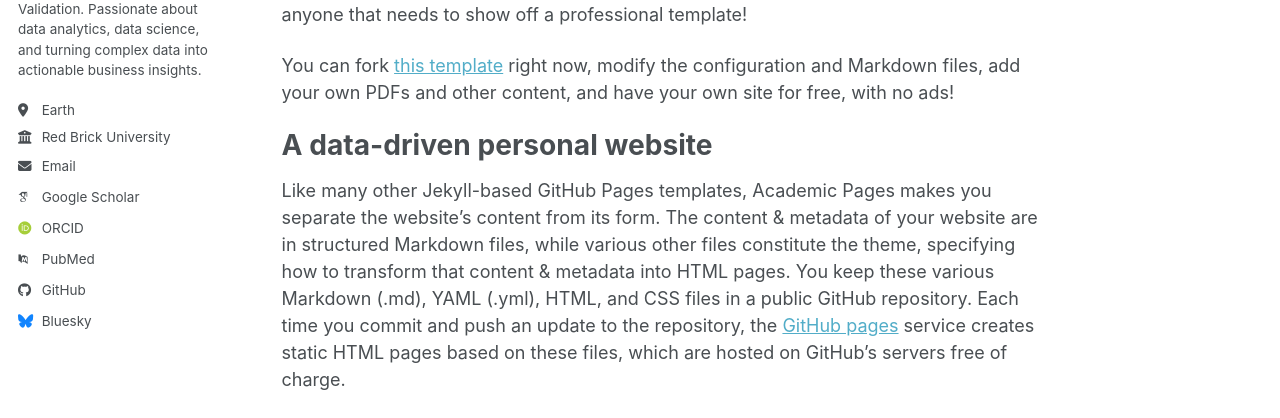
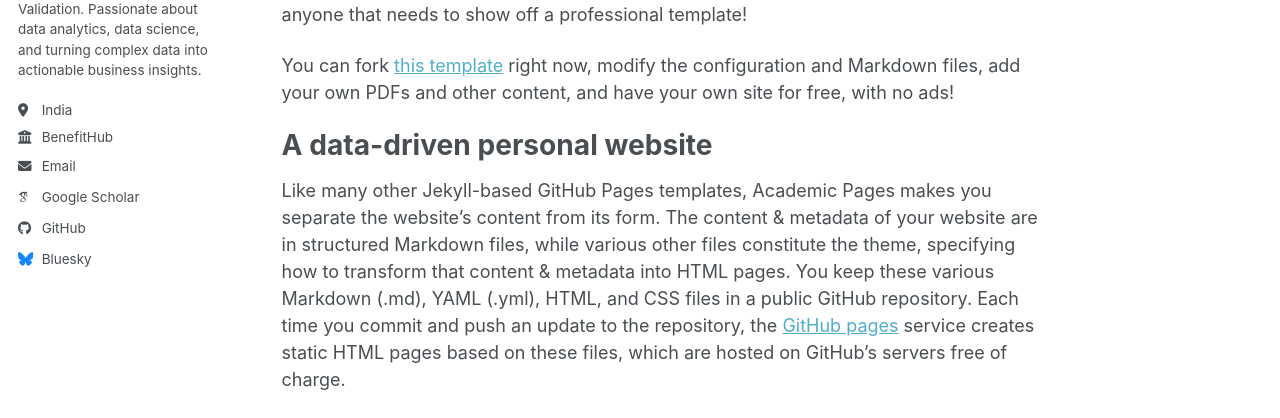
Before and after one commit to webdev-soniyapal886/soniyapal, a Jekyll site: the page built from _pages/about.md, in a window 1280 px wide. Shown: the part 359-777 px from the top of the page. Built offline with Jekyll 4.4.1, drawn with Linux system fonts in a browser that asks for light colours; some web fonts are replaced; a script bundle is joined from its source files by our own code; library files that are not in the unit come from our copies; part of the change alters nothing that is shown.

Commit message:
Modify user profile details in _config.yml
Updated personal information including location, employer, and email.

```diff
--- a/_config.yml
+++ b/_config.yml
@@ -27,31 +27,31 @@ author:
   name             : "Soniya Pal"
   pronouns         : # example: "she/her"
   bio              : "Data Analyst skilled in SQL, Python, Excel, and Data Validation. Passionate about data analytics, data science, and turning complex data into actionable business insights."
-  location         : "Earth"
-  employer         : "Red Brick University"
+  location         : "India"
+  employer         : "BenefitHub"
   uri              : # URL
-  email            : "none@example.org"
+  email            : "soniyapal886@gmail.com"
 
   # Academic websites
-  academia         : # URL
-  arxiv            : # URL - Update with the correct link to your profile
-  googlescholar    : "https://scholar.google.com/citations?user=PS_CX0AAAAAJ"
-  inspire-hep      : # URL
-  impactstory      : # URL
-  orcid            : "https://orcid.org/yourorcidurl"
-  semantic         : # URL
-  ssrn             : # URL
-  pubmed           : "https://www.ncbi.nlm.nih.gov/pubmed/?term=john+snow"
-  researchgate     : # URL
-  scopus           : # URL
-  zotero           : # URL
+  academia         :
+  arxiv            :
+  googlescholar    : ""
+  inspire-hep      :
+  impactstory      :
+  orcid            :
+  semantic         :
+  ssrn             :
+  pubmed           :
+  researchgate     :
+  scopus           :
+  zotero           :
 
 
   # Repositories and software development
   bitbucket        : # Username - Update with your username on the site
   codepen          : # Username
   dribbble         : # Username
-  github           : "academicpages"
+  github           : "webdev-soniyapal886"
   kaggle           : # Username
   stackoverflow    : # User number or user number and name (i.e., use "1" or "1/jeff-atwood")
 
```
